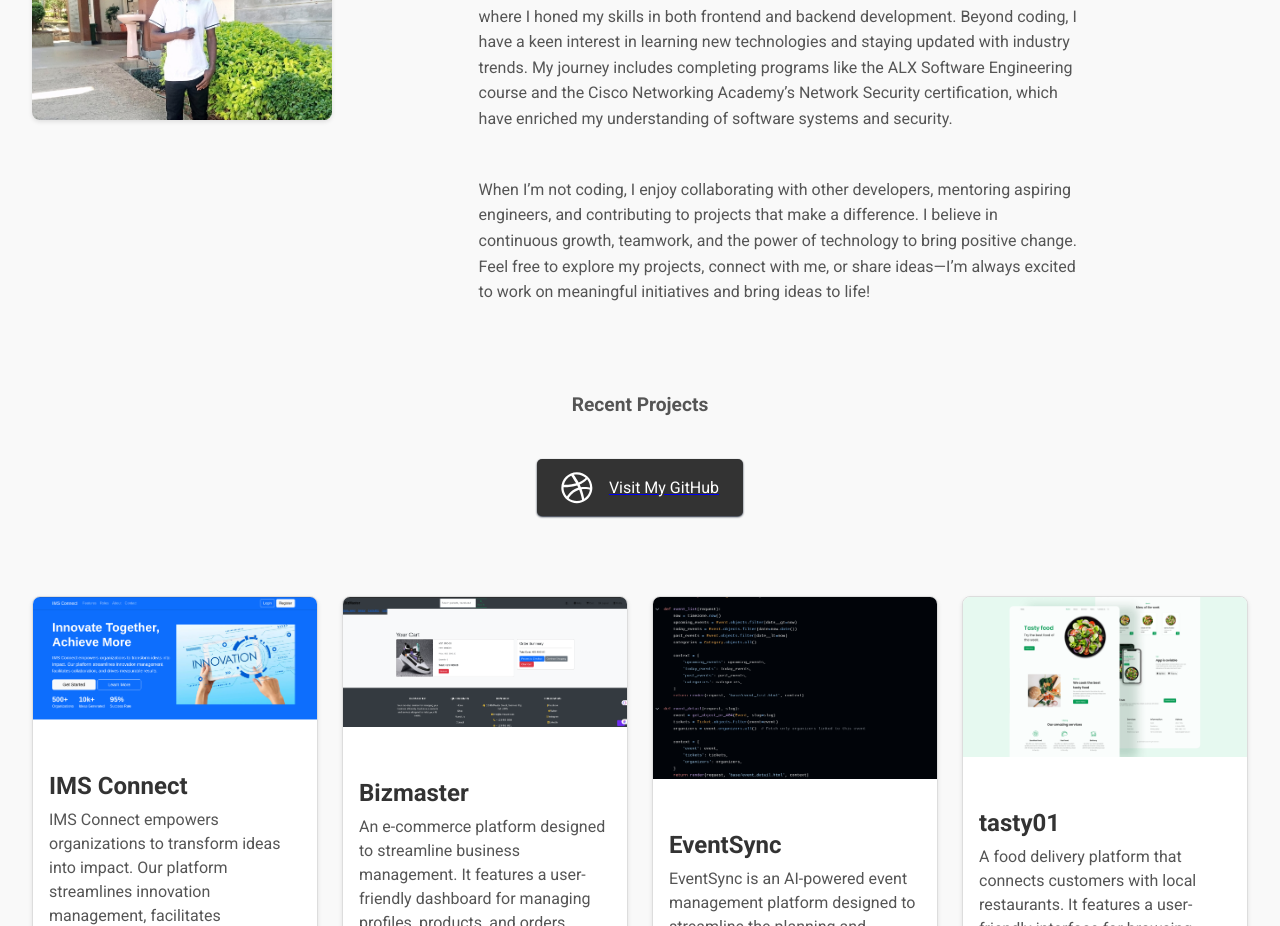
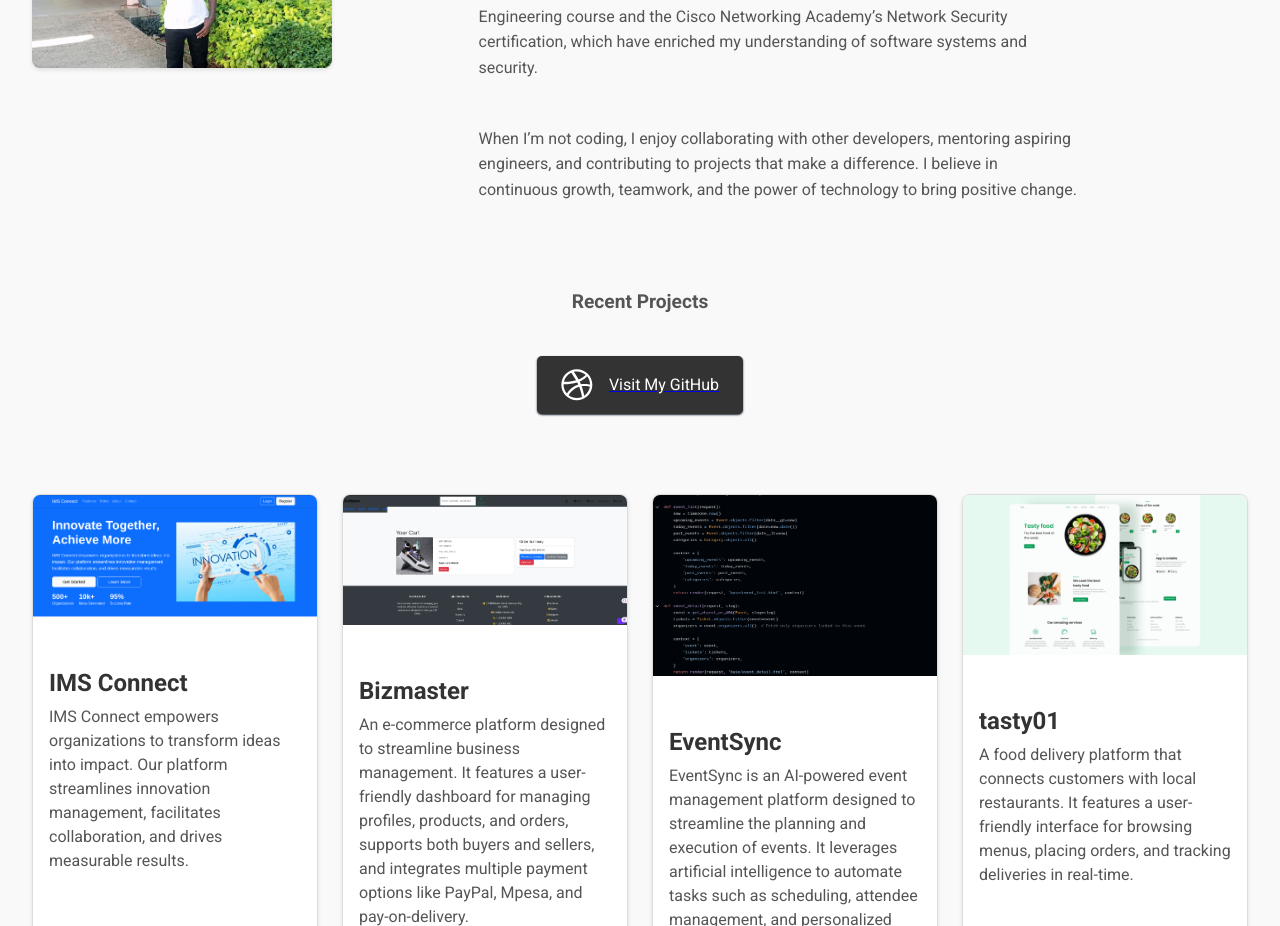
Before and after one commit to itMakai/portfolio, a React (Create React App) app: page / in a window 1280 px wide. Shown: the part 1540-2466 px from the top of the page. Built offline with nearby package versions, Linux system fonts and the light colour scheme.

Commit message:
aboutMe edit

```diff
--- a/src/Pages/Home/AboutMe.jsx
+++ b/src/Pages/Home/AboutMe.jsx
@@ -13,7 +13,7 @@ export default function AboutMe() {
           <p className="hero--section-description">
            I’m Daniel Makai, a dedicated and enthusiastic Software Engineer with a strong background in full-stack development. I specialize in creating dynamic and efficient web applications using modern technologies like Django, React, Python, and JavaScript. My passion lies in building scalable solutions that solve real-world problems while delivering exceptional user experiences.
 
-I am currently a student at Taita Taveta University taking Bachelor of Science in Information Technology,I have developed a solid foundation in software development and network security. Additionally, my professional experience includes working on various projects, such as e-commerce platforms, student management systems, and AI-driven websites, where I honed my skills in both frontend and backend development.
+I am currently a student at Taita Taveta University taking Bachelor of Science in Information Technology,I have developed a solid foundation in software development and network security.
 
 Beyond coding, I have a keen interest in learning new technologies and staying updated with industry trends. My journey includes completing programs like the ALX Software Engineering course and the Cisco Networking Academy’s Network Security certification, which have enriched my understanding of software systems and security.
 
@@ -22,7 +22,7 @@ Beyond coding, I have a keen interest in learning new technologies and staying u
           <p className="hero--section-description">
           When I’m not coding, I enjoy collaborating with other developers, mentoring aspiring engineers, and contributing to projects that make a difference. I believe in continuous growth, teamwork, and the power of technology to bring positive change.
 
-Feel free to explore my projects, connect with me, or share ideas—I’m always excited to work on meaningful initiatives and bring ideas to life!
+
 
           </p>
         </div>
```
Also changed, not shown: 7 other files (tests, documents, lock files or other folders).
